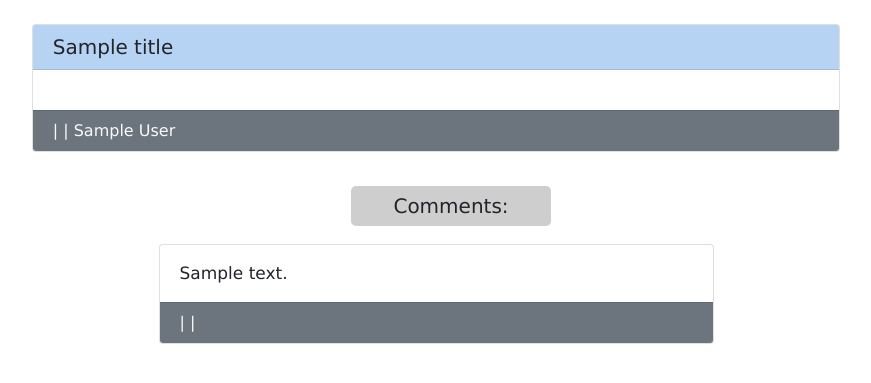
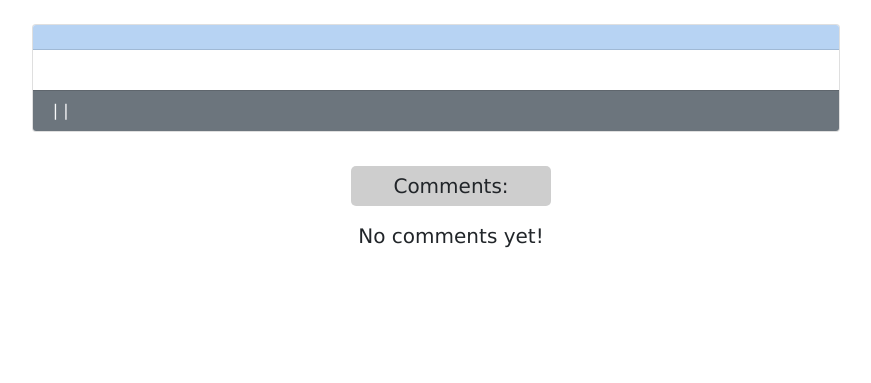
Before and after one commit to jpeiler97/tech-blog, a Node server app: template views/post-page.handlebars in a window 1280 px wide. Shown: the part 100-483 px from the top of the page, without its empty margins (189-1060 px from the left). Run offline with Node 20, Linux system fonts and the light colour scheme; tables that the repository leaves empty hold one stand-in row (values such as "Sample post"); the template is opened without the code that fills it: values that come from a table or form of the project are taken from there, most other values are stand-ins (such as "Sample title", 1, 10 or a date in 2020); some libraries are stand-ins or nearby versions.

Commit message:
fixed issue with posts not rendering after login

```diff
--- a/controllers/home-routes.js
+++ b/controllers/home-routes.js
@@ -40,6 +40,7 @@ router.get('/post/:id', withAuth, async (req, res) => {
 		});
 
 		const posts = postData.get({ plain: true });
+
 		res.render('post-page', { posts, logged_in: req.session.logged_in });
 	} catch (err) {
 		console.log(err);
--- a/views/post-page.handlebars
+++ b/views/post-page.handlebars
@@ -1,15 +1,15 @@
 <div class = "container">
     <div class= "row justify-content-center p-3">
         <div class="card w-75 m-2">
-                <div class= "card-header blue">{{title}}</div>
-                <div class= "card-body"> {{body}}</div>
-                <div class= "card-footer bg-secondary text-light"> {{format_date createdAt}} | {{format_time createdAt}} | {{user.name}}</div>
+                <div class= "card-header blue">{{posts.title}}</div>
+                <div class= "card-body"> {{posts.body}}</div>
+                <div class= "card-footer bg-secondary text-light"> {{format_date posts.createdAt}} | {{format_time posts.createdAt}} | {{posts.user.name}}</div>
         </div>
     </div>
 
     <div id = "comment-title"> Comments: </div>
 
-    {{#each comments as |comment|}}
+    {{#each posts.comments as |comment|}}
     <div class= "row justify-content-center">
             <div class="card w-50 m-2">
                     <div class= "card-body"> {{comment.body}}</div>
```
